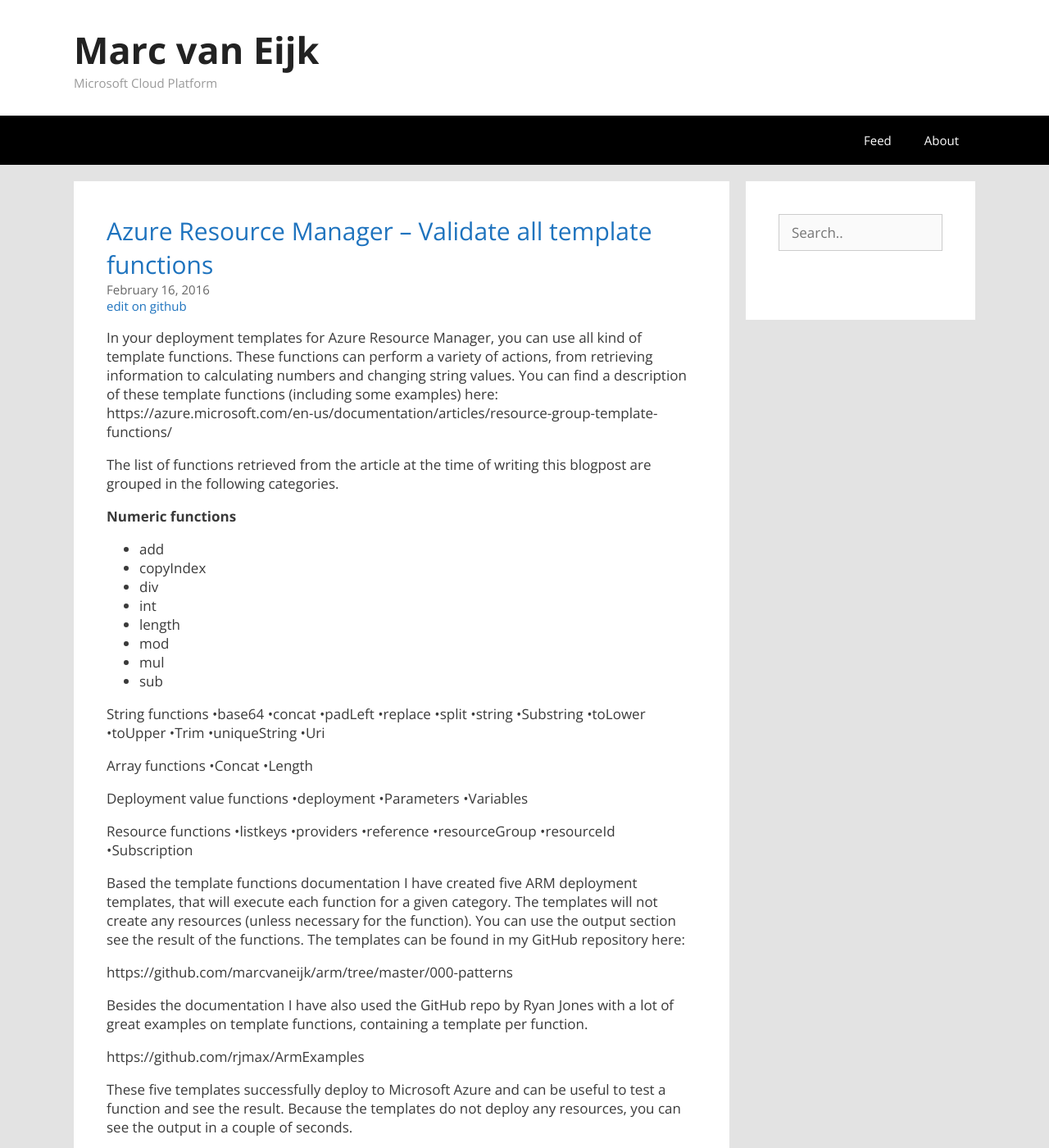
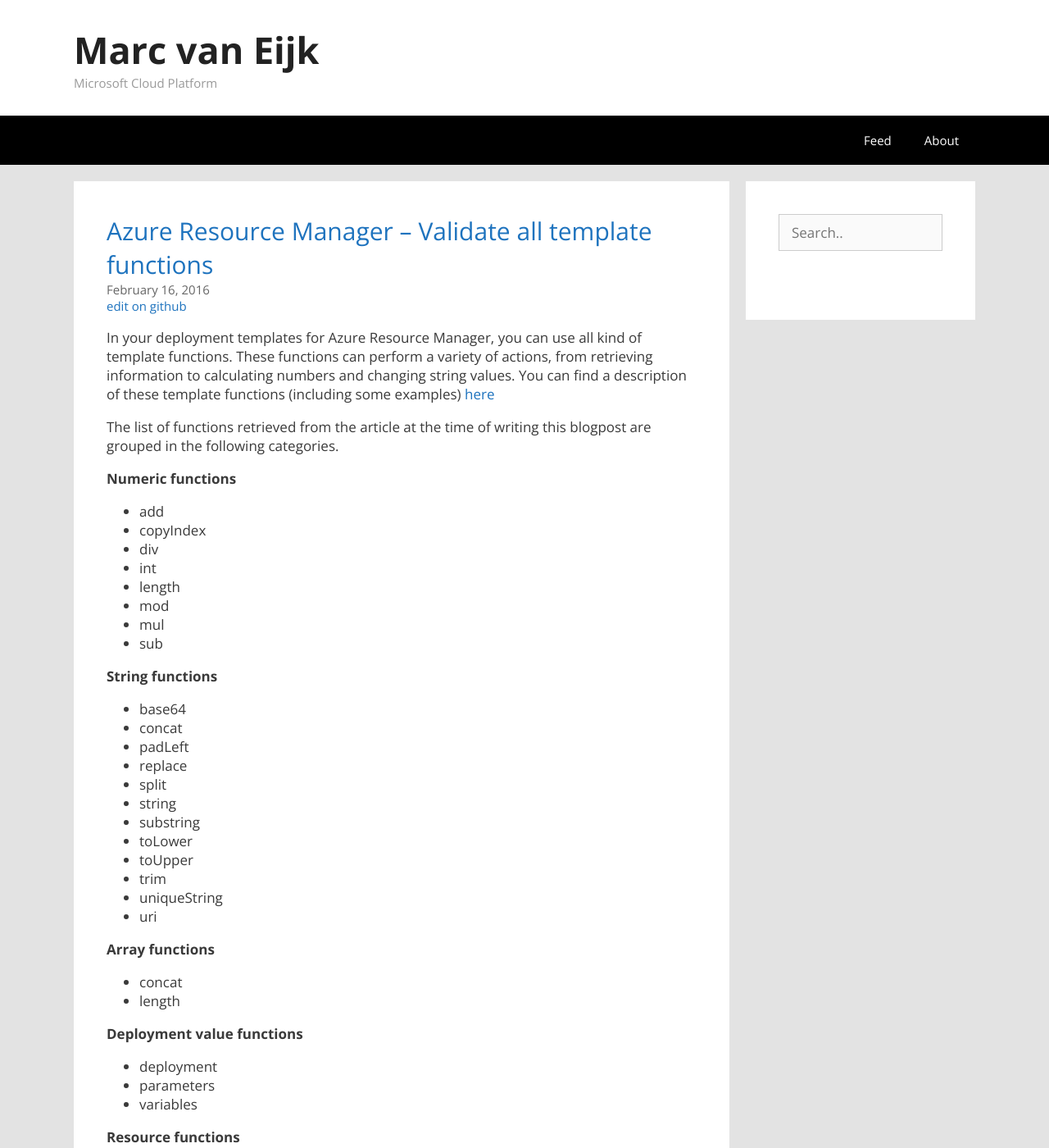
Before and after one commit to marcvaneijk/marcvaneijk.old, a Jekyll site: the page built from _posts/2016-02-16-armtemplatefunctions.md, in a window 1280 px wide and 1400 px high. Shown: the whole window at 82% size. Built offline with Jekyll 4.4.1, drawn with Linux system fonts in a browser that asks for light colours; nearby versions of some CDN libraries; some of the changed text lies outside the part shown.

Commit message:
Update 2016-02-16-armtemplatefunctions.md

```diff
--- a/_posts/2016-02-16-armtemplatefunctions.md
+++ b/_posts/2016-02-16-armtemplatefunctions.md
@@ -5,7 +5,7 @@ author: Marc van Eijk
 title: Azure Resource Manager – Validate all template functions
 tags:
 ---
-In your deployment templates for Azure Resource Manager, you can use all kind of template functions. These functions can perform a variety of actions, from retrieving information to calculating numbers and changing string values. You can find a description of these template functions (including some examples) here: https://azure.microsoft.com/en-us/documentation/articles/resource-group-template-functions/
+In your deployment templates for Azure Resource Manager, you can use all kind of template functions. These functions can perform a variety of actions, from retrieving information to calculating numbers and changing string values. You can find a description of these template functions (including some examples) [here](https://azure.microsoft.com/en-us/documentation/articles/resource-group-template-functions/)
 
 The list of functions retrieved from the article at the time of writing this blogpost are grouped in the following categories.
 
@@ -20,36 +20,40 @@ The list of functions retrieved from the article at the time of writing this blo
 - mul
 - sub
 
-String functions
-•base64
-•concat
-•padLeft
-•replace
-•split
-•string
-•Substring
-•toLower
-•toUpper
-•Trim
-•uniqueString
-•Uri
+**String functions**
 
-Array functions
-•Concat
-•Length
+- base64
+- concat
+- padLeft
+- replace
+- split
+- string
+- substring
+- toLower
+- toUpper
+- trim
+- uniqueString
+- uri
 
-Deployment value functions
-•deployment
-•Parameters
-•Variables
+**Array functions**
 
-Resource functions
-•listkeys
-•providers
-•reference
-•resourceGroup
-•resourceId
-•Subscription
+- concat
+- length
+
+**Deployment value functions**
+
+- deployment
+- parameters
+- variables
+
+**Resource functions**
+
+- listkeys
+- providers
+- reference
+- resourceGroup
+- resourceId
+- subscription
 
 Based the template functions documentation I have created five ARM deployment templates, that will execute each function for a given category. The templates will not create any resources (unless necessary for the function). You can use the output section see the result of the functions. The templates can be found in my GitHub repository here:
 
```
